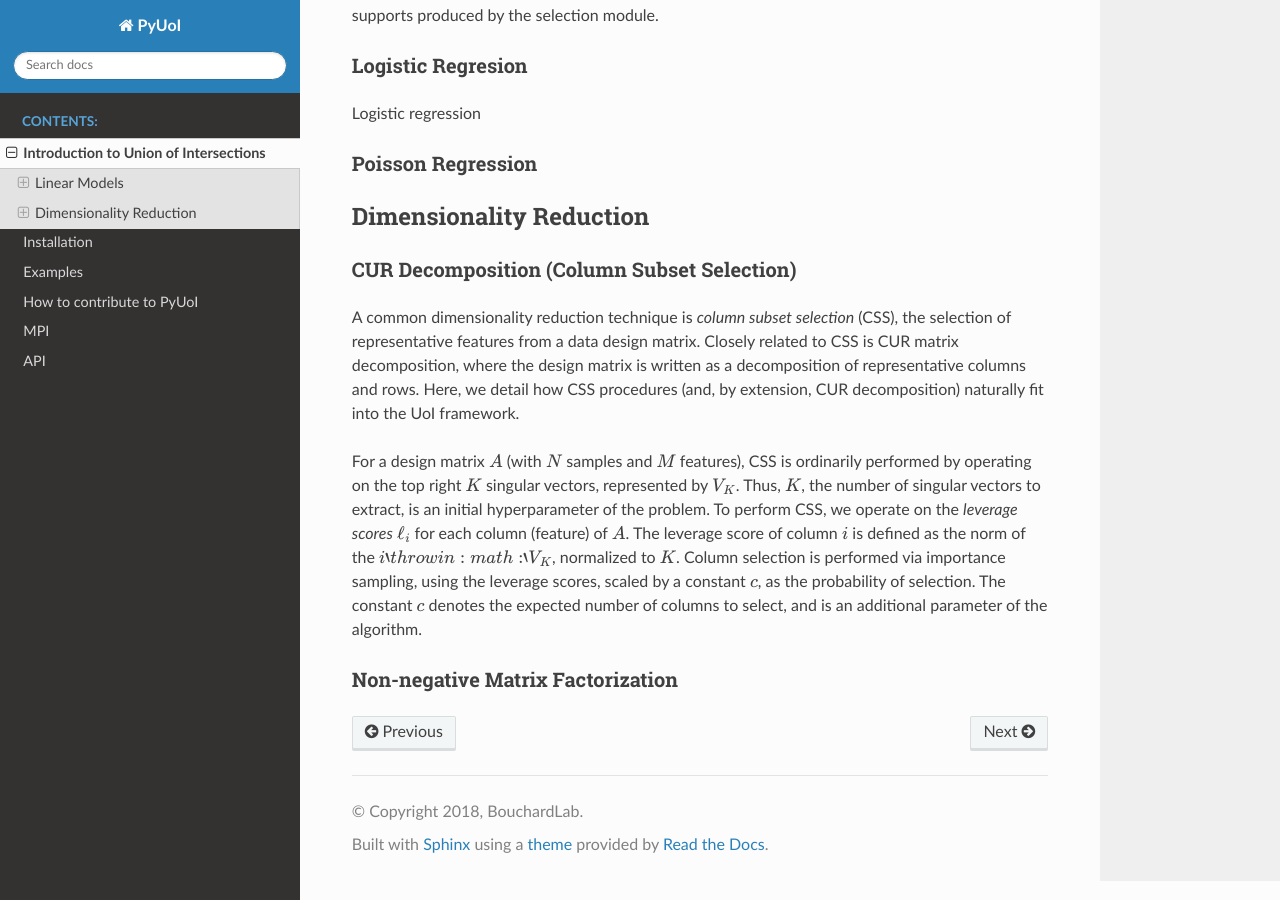
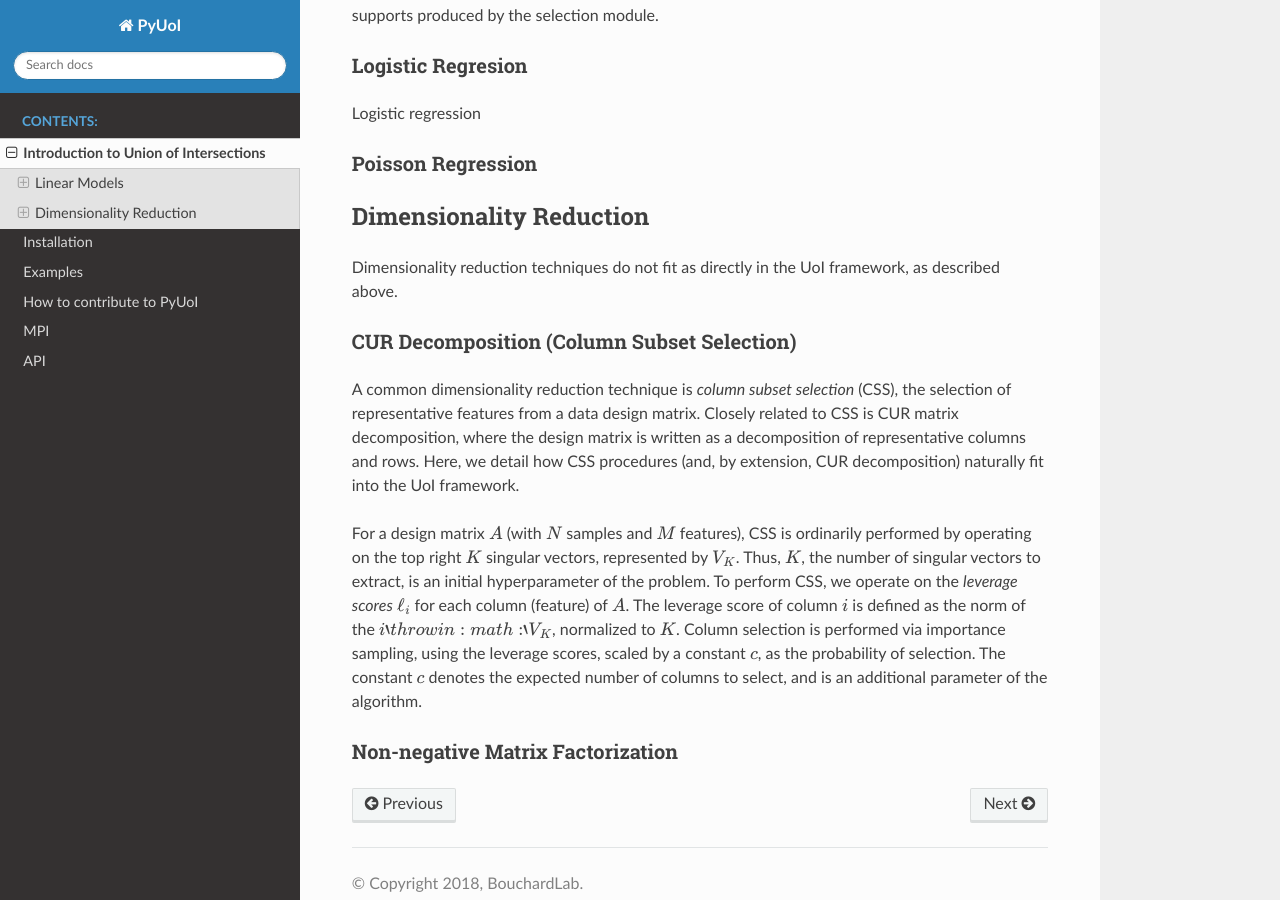
Before and after one commit to BouchardLab/pyuoi, a Sphinx documentation site: the page built from docs/source/introduction.rst, in a window 1280 px wide and 900 px high, scrolled down 1985 px. Built offline with Sphinx 7.4.7 and the Read the Docs theme 2.0.0, drawn with Linux system fonts in a browser that asks for light colours.

Commit message:
line in dimensionality reduction

```diff
--- a/docs/source/introduction.rst
+++ b/docs/source/introduction.rst
@@ -124,6 +124,8 @@ Poisson Regression
 
 Dimensionality Reduction
 ------------------------
+Dimensionality reduction techniques do not fit as directly in the UoI framework,
+as described above.
 
 CUR Decomposition (Column Subset Selection)
 ^^^^^^^^^^^^^^^^^^^^^^^^^^^^^^^^^^^^^^^^^^^
```
